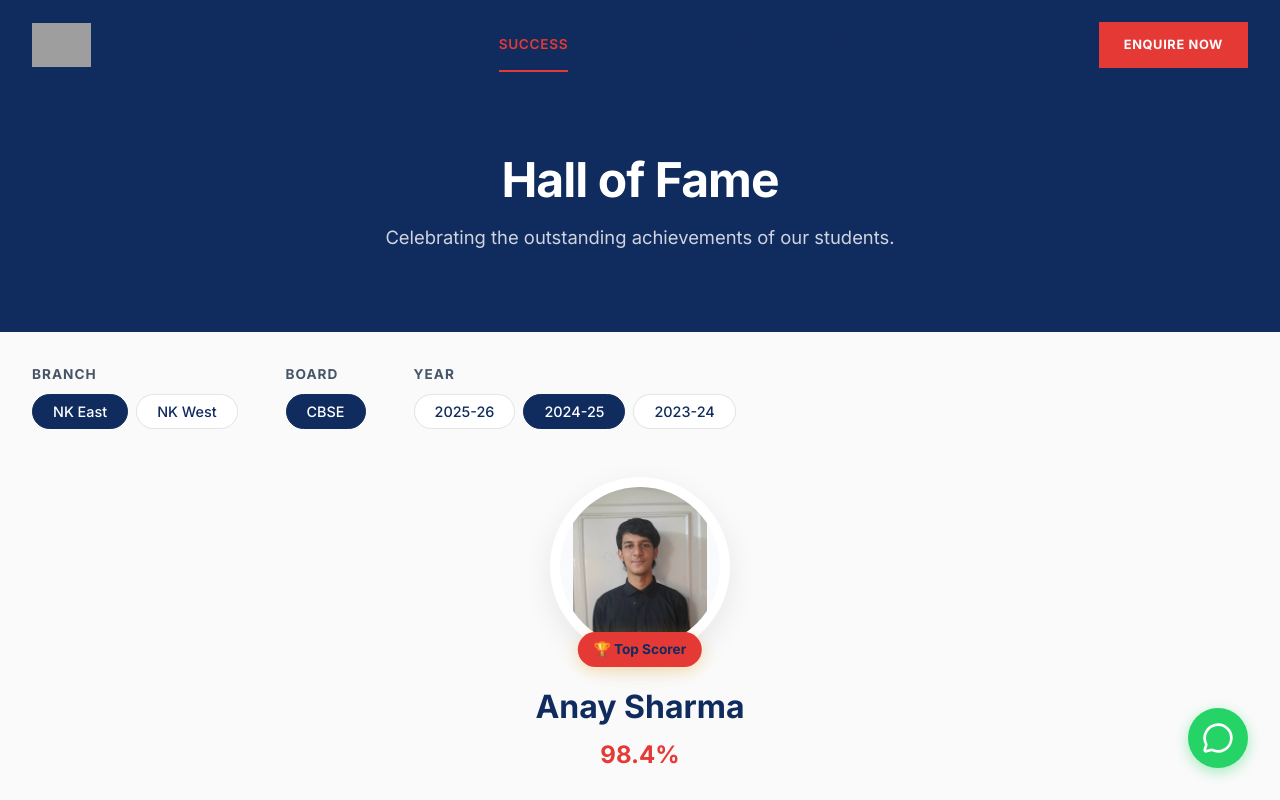
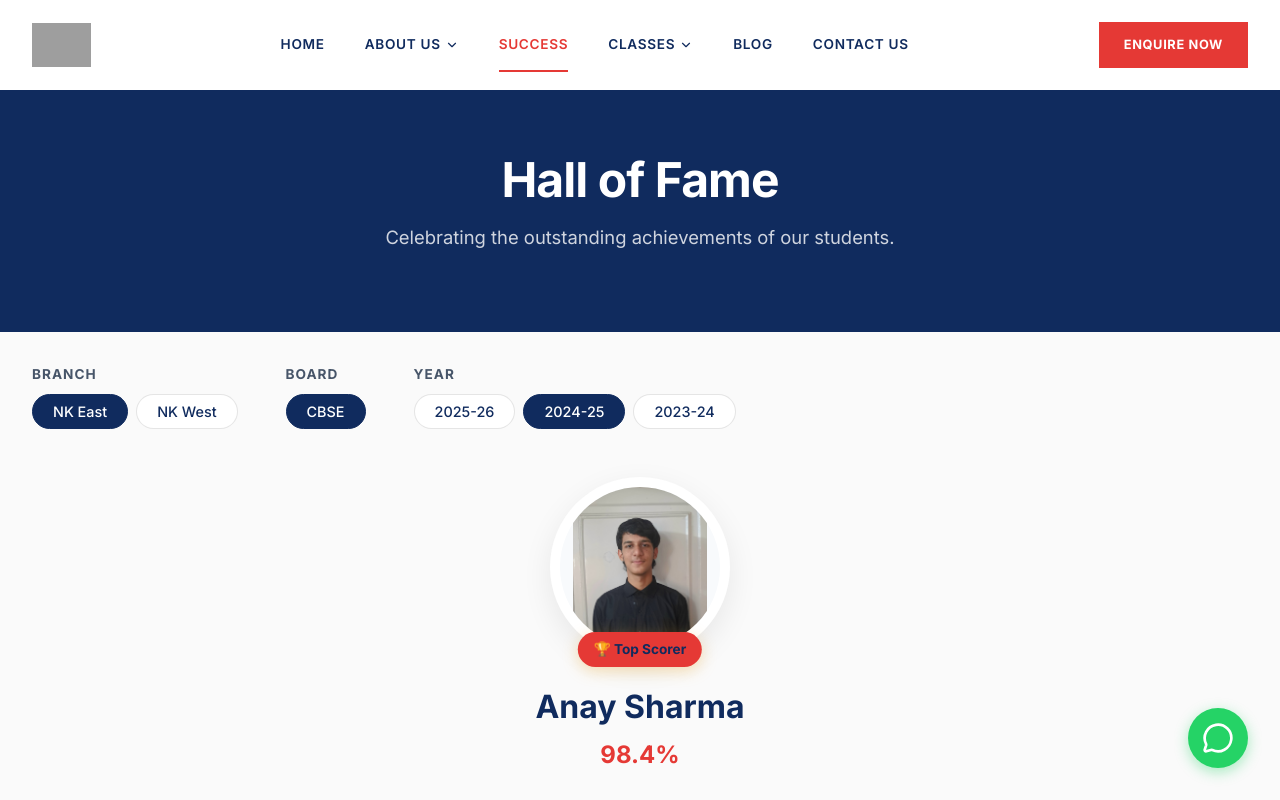
Before and after one commit to AhanaKulkarni/NK-Website, a Next.js app: page /results in a window 1280 px wide. Shown: the top 800 px of the page. Built offline with nearby package versions, Linux system fonts and the light colour scheme; grey boxes are pictures that could not be loaded.

Commit message:
fix: navbar visibility on results page

```diff
--- a/src/app/results/page.module.css
+++ b/src/app/results/page.module.css
@@ -6,7 +6,8 @@
 .hero {
   background-color: var(--color-primary);
   color: white;
-  padding: calc(90px + 4rem) 0 5rem;
+  margin-top: 90px;
+  padding: 4rem 0 5rem;
   text-align: center;
 }
 
```
